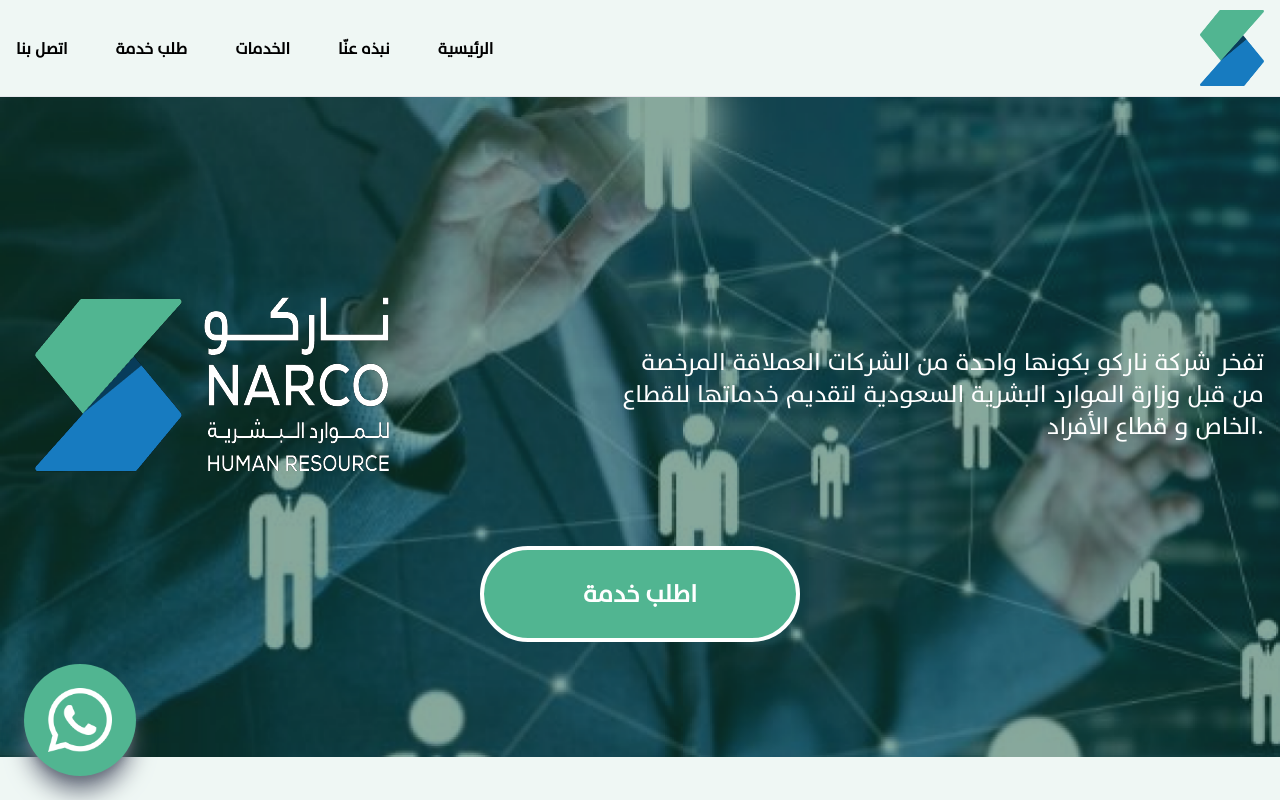
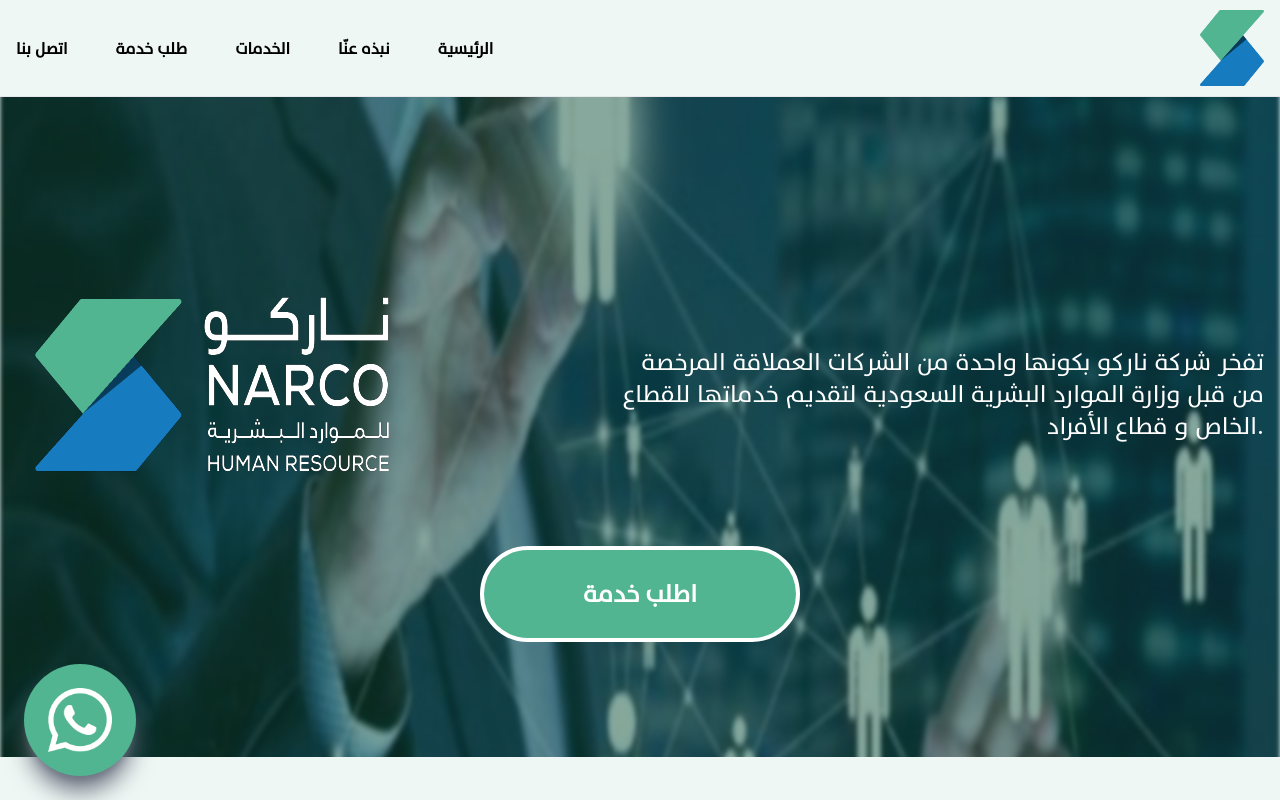
Before and after one commit to Robiulalam76/narco-frontend, a React (Create React App) app: page / in a window 1280 px wide. Shown: the top 800 px of the page. Built offline with nearby package versions, Linux system fonts and the light colour scheme.

Commit message:
parallax animation on banner added

```diff
--- a/package.json
+++ b/package.json
@@ -9,6 +9,7 @@
     "@testing-library/user-event": "^13.5.0",
     "react": "^18.2.0",
     "react-dom": "^18.2.0",
+    "react-parallax": "^3.5.1",
     "react-router-dom": "^6.9.0",
     "react-scripts": "5.0.1",
     "web-vitals": "^2.1.4"
--- a/src/components/HomeComponents/Banner/Banner.js
+++ b/src/components/HomeComponents/Banner/Banner.js
@@ -1,13 +1,15 @@
 import React from 'react';
+import { Parallax } from 'react-parallax';
 import banner from '../../../assets/images/banner-images/banner.png'
 import img1 from '../../../assets/images/banner-images/img1.png'
 import '../../../fonts/ArbFONTS-The-Sans-Plain.otf'
-
+// style={{ backgroundImage: `url(${banner})`, backgroundRepeat: 'no-repeat', backgroundSize: 'cover' }}
 const Banner = () => {
     return (
         <section id='home' >
-            <div style={{ backgroundImage: `url(${banner})`, backgroundRepeat: 'no-repeat', backgroundSize: 'cover' }}
-                className="h-[660px] w-full mx-auto" >
+            <Parallax blur={2} bgImage={banner} bgImageAlt="banner_image" strength={600}>
+                <div
+                    className="relative overflow-hidden h-[660px] w-full mx-auto" >
                     <div className='max-w-[1440px] pt-16 md:pt-44 px-4 mx-auto '>
                         <div className='flex flex-col md:flex-row items-center md:justify-between'>
                             <img src={img1} alt="" />
@@ -22,6 +24,7 @@
 
                     </div>
                 </div>
+            </Parallax>
         </section>
     );
 };
```
Also changed, not shown: 1 other file (tests, documents, lock files or other folders). Lines whose indentation alone changed are shown as unchanged.
